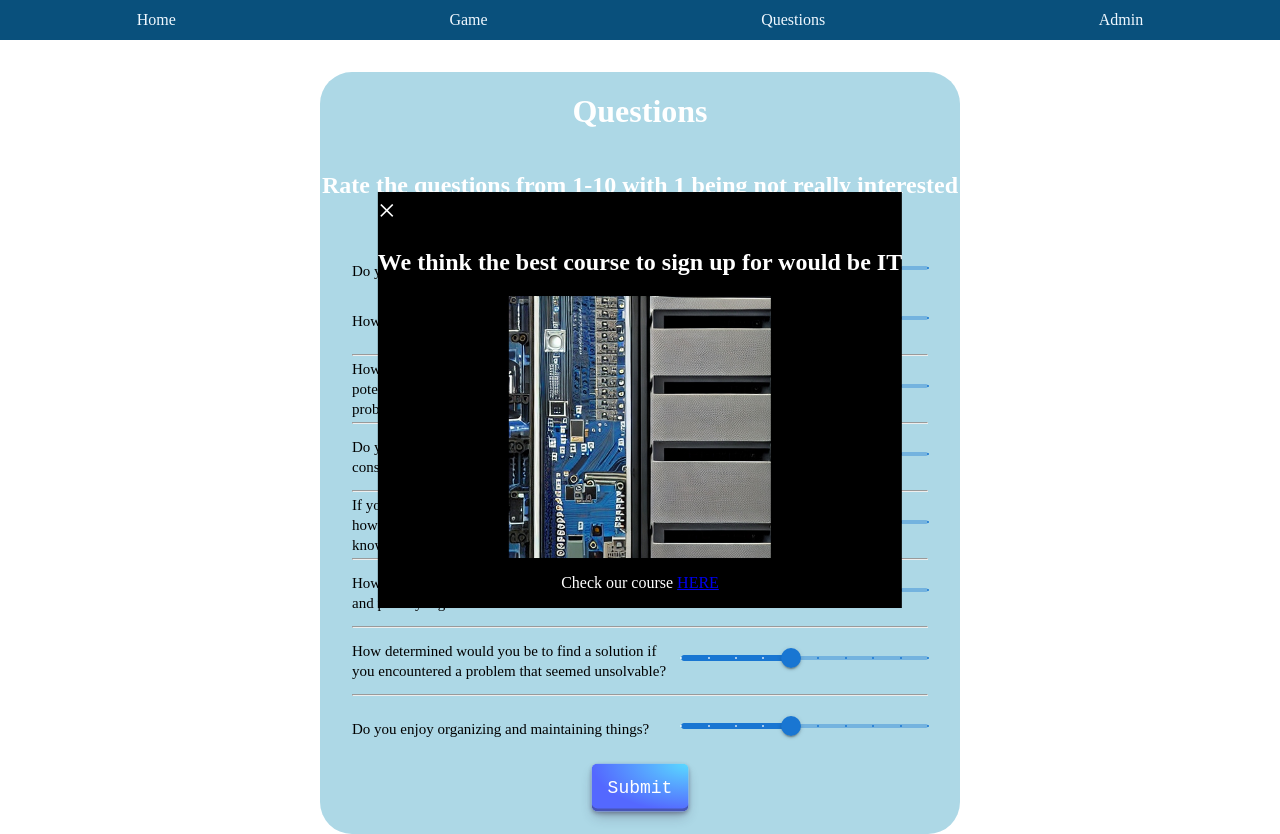
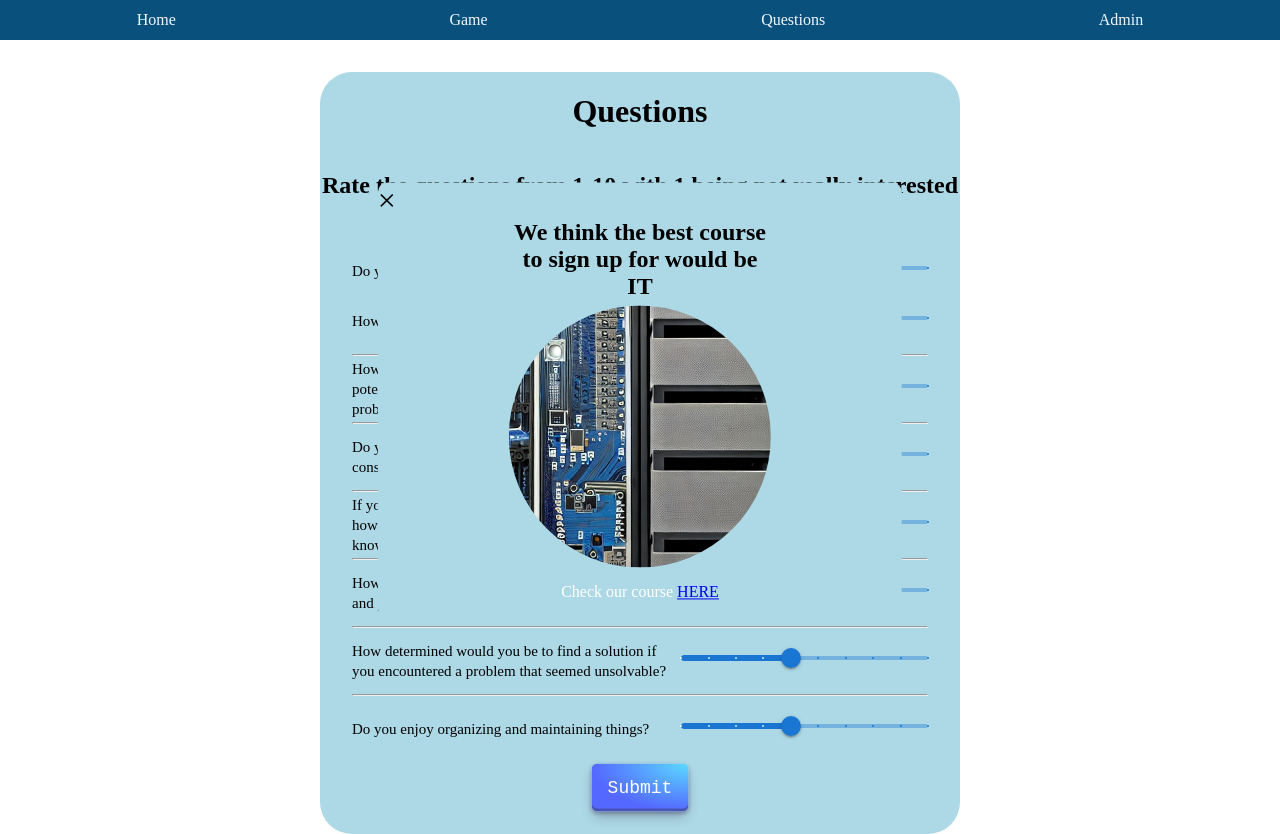
Before and after one commit to nonwor/CGI-hackathon, a React (Vite) app in the folder client/: page /Questions in a window 1280 px wide. Both pictures are taken after a click on the input "Submit". Built offline with nearby package versions, Linux system fonts and the light colour scheme.

Commit message:
changed some modal colors

```diff
--- a/client/src/pages/Questions/Questions.css
+++ b/client/src/pages/Questions/Questions.css
@@ -10,7 +10,7 @@
 h1,
 h2 {
   text-align: center;
-  color: white;
+  color: black;
 }
 
 .questions {
@@ -94,11 +94,12 @@ li {
 }
 
 .modalcourse {
-  background-color: black;
+  background-color: #add8e6;
   position: absolute;
   top: 50%;
   left: 50%;
   transform: translate(-50%, -50%);
+  border-radius: 10px;
 }
 
 .close {
@@ -111,11 +112,21 @@ li {
 
 .courseImg {
   display: block;
-  margin: 0 auto 0 auto;
+  margin: 5px auto;
   width: 50%;
+  border-radius: 70%;
 }
 
 p {
   text-align: center;
   color: white;
 }
+
+.recCourse {
+  width: 50%;
+  margin: auto;
+}
+
+.close {
+  color: black;
+}
--- a/client/src/pages/Questions/Questions.jsx
+++ b/client/src/pages/Questions/Questions.jsx
@@ -35,7 +35,9 @@ export default function Questions() {
           <span className="close" onClick={closeModal}>
             &times;
           </span>
-          <h2>We think the best course to sign up for would be {course}</h2>
+          <h2 className="recCourse">
+            We think the best course to sign up for would be {course}
+          </h2>
           <img src={image} alt={course} className="courseImg" />
           <p>
             Check our course{" "}
```
